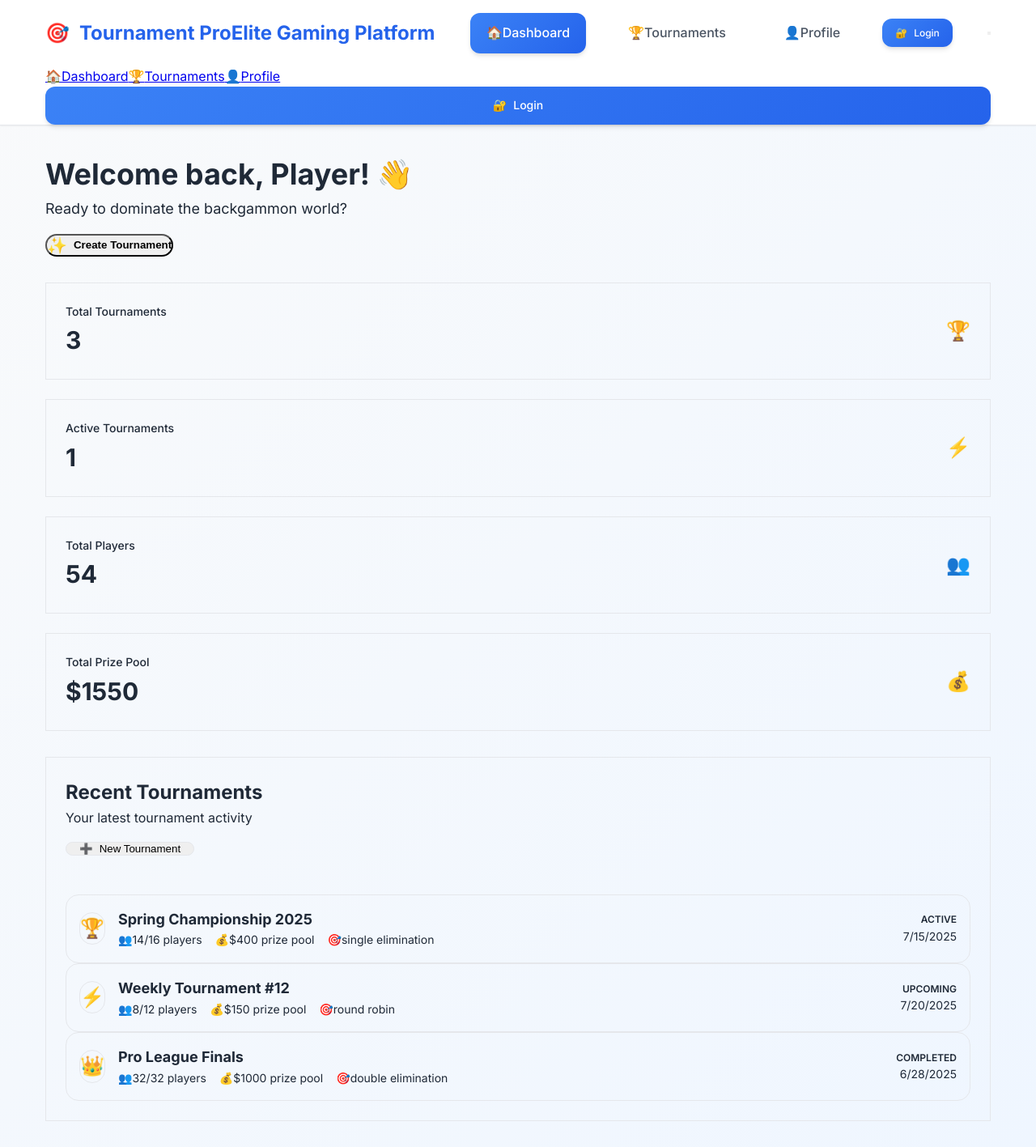
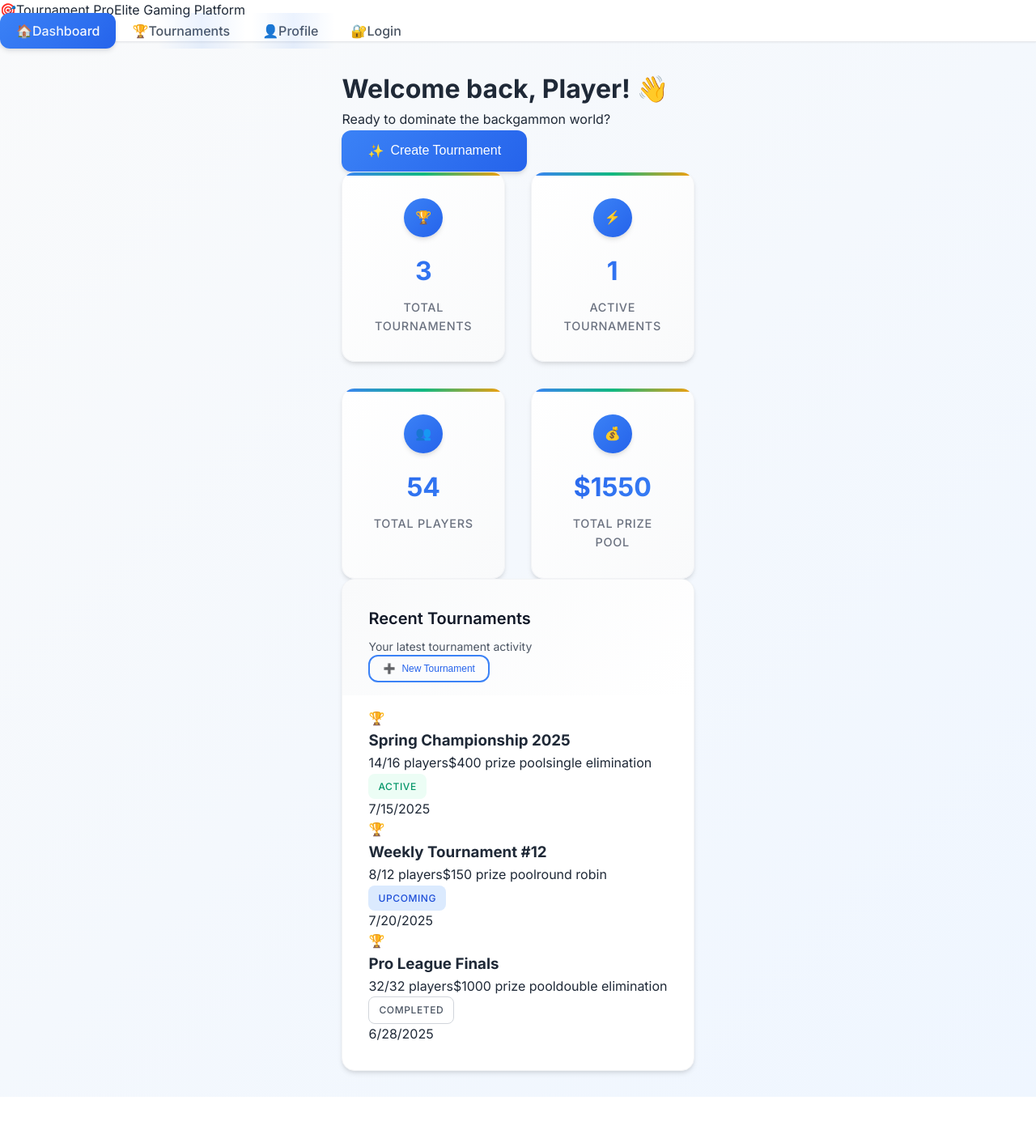
Before and after one commit to yanlehovizki/backgammon-tournament-frontend, a React (Vite) app: page / in a window 1280 px wide. Shown: the whole page at 81% size. After the commit the page ends 1355 px from the top, so only its background shows below. Built offline with nearby package versions, Linux system fonts and the light colour scheme.

Commit message:
RESTORE original beautiful design

```diff
--- a/src/App.jsx
+++ b/src/App.jsx
@@ -1,21 +1,47 @@
 import React from 'react'
 import { BrowserRouter as Router, Routes, Route } from 'react-router-dom'
-import Navbar from './components/Navbar'
 import Dashboard from './components/Dashboard'
 import Tournaments from './components/Tournaments'
 import PlayerProfile from './components/PlayerProfile'
 import TournamentDetail from './components/TournamentDetail'
 import Login from './components/Login'
+import './App.css'
 
 const App = () => {
   return (
     <Router>
-      <div className="min-h-screen bg-gradient-to-br from-slate-50 to-blue-50">
-        {/* ONLY the beautiful Navbar - NO other navigation */}
-        <Navbar />
+      <div className="app">
+        {/* Simple navigation - exactly as it was working */}
+        <nav className="navbar">
+          <div className="nav-container">
+            <div className="nav-brand">
+              <span className="brand-icon">🎯</span>
+              <span className="brand-text">Tournament Pro</span>
+              <span className="brand-subtitle">Elite Gaming Platform</span>
+            </div>
+            <div className="nav-links">
+              <a href="/dashboard" className="nav-link active">
+                <span className="nav-icon">🏠</span>
+                <span>Dashboard</span>
+              </a>
+              <a href="/tournaments" className="nav-link">
+                <span className="nav-icon">🏆</span>
+                <span>Tournaments</span>
+              </a>
+              <a href="/profile" className="nav-link">
+                <span className="nav-icon">👤</span>
+                <span>Profile</span>
+              </a>
+              <a href="/login" className="nav-link nav-login">
+                <span className="nav-icon">🔐</span>
+                <span>Login</span>
+              </a>
+            </div>
+          </div>
+        </nav>
 
-        {/* Main content with proper spacing */}
-        <main className="pt-20">
+        {/* Main content */}
+        <main className="main-content">
           <Routes>
             <Route path="/" element={<Dashboard />} />
             <Route path="/dashboard" element={<Dashboard />} />
--- a/src/components/Dashboard.jsx
+++ b/src/components/Dashboard.jsx
@@ -24,8 +24,7 @@ const Dashboard = () => {
           maxPlayers: 16,
           prizePool: 400,
           startDate: '2025-07-15',
-          format: 'single-elimination',
-          icon: '🏆'
+          format: 'single-elimination'
         },
         {
           id: 2,
@@ -35,8 +34,7 @@ const Dashboard = () => {
           maxPlayers: 12,
           prizePool: 150,
           startDate: '2025-07-20',
-          format: 'round-robin',
-          icon: '⚡'
+          format: 'round-robin'
         },
         {
           id: 3,
@@ -46,8 +44,7 @@ const Dashboard = () => {
           maxPlayers: 32,
           prizePool: 1000,
           startDate: '2025-06-28',
-          format: 'double-elimination',
-          icon: '👑'
+          format: 'double-elimination'
         }
       ]
 
@@ -67,29 +64,28 @@ const Dashboard = () => {
       id: tournaments.length + 1,
       ...tournamentData,
       participants: 0,
-      status: 'upcoming',
-      icon: '🎯'
+      status: 'upcoming'
     }
     setTournaments(prev => [newTournament, ...prev])
     setIsCreateModalOpen(false)
   }
 
-  const getStatusBadge = (status) => {
-    const badges = {
-      upcoming: { color: 'bg-blue-100 text-blue-800', text: 'UPCOMING' },
-      active: { color: 'bg-green-100 text-green-800', text: 'ACTIVE' },
-      completed: { color: 'bg-gray-100 text-gray-800', text: 'COMPLETED' }
+  const getStatusColor = (status) => {
+    switch (status) {
+      case 'upcoming': return 'badge-primary'
+      case 'active': return 'badge-success'
+      case 'completed': return 'badge-outline'
+      default: return 'badge-outline'
     }
-    return badges[status] || badges.upcoming
   }
 
   if (loading) {
     return (
-      <div className="container mx-auto px-6 py-8">
-        <div className="flex items-center justify-center py-20">
-          <div className="text-center">
-            <div className="animate-spin rounded-full h-12 w-12 border-b-2 border-blue-600 mx-auto mb-4"></div>
-            <p className="text-gray-600">Loading dashboard...</p>
+      <div className="page-wrapper">
+        <div className="container">
+          <div className="loading-container">
+            <div className="loading-spinner"></div>
+            <p className="text-secondary">Loading dashboard...</p>
           </div>
         </div>
       </div>
@@ -97,88 +93,71 @@ const Dashboard = () => {
   }
 
   return (
-    <div className="container mx-auto px-6 py-8">
-      {/* NO NAVIGATION HERE - REMOVED COMPLETELY */}
-
+    <div className="page-wrapper">
+      <div className="container">
         {/* Welcome Section */}
-      <div className="flex flex-col lg:flex-row justify-between items-start lg:items-center mb-8 gap-4">
-        <div className="animate-fade-in">
-          <h1 className="text-4xl font-bold bg-gradient-to-r from-blue-600 to-purple-600 bg-clip-text text-transparent mb-2">
+        <div className="welcome-section">
+          <div className="welcome-content">
+            <h1 className="page-title">
               Welcome back, Player! 👋
             </h1>
-          <p className="text-gray-600 text-lg">Ready to dominate the backgammon world?</p>
+            <p className="page-subtitle">Ready to dominate the backgammon world?</p>
           </div>
           <button
             onClick={() => setIsCreateModalOpen(true)}
-          className="bg-gradient-to-r from-blue-600 to-purple-600 hover:from-blue-700 hover:to-purple-700 text-white px-8 py-3 rounded-xl font-semibold shadow-lg hover:shadow-xl transform hover:scale-105 transition-all duration-300 flex items-center gap-2"
+            className="btn btn-primary btn-lg"
           >
-          <span className="text-xl">✨</span>
+            <span>✨</span>
             <span>Create Tournament</span>
           </button>
         </div>
 
-      {/* Stats Cards */}
-      <div className="grid grid-cols-1 md:grid-cols-2 lg:grid-cols-4 gap-6 mb-8">
-        <div className="bg-white rounded-2xl p-6 shadow-lg hover:shadow-xl transition-all duration-300 border border-gray-100 animate-fade-in" style={{ animationDelay: '0.1s' }}>
-          <div className="flex items-center justify-between">
-            <div>
-              <p className="text-gray-500 text-sm font-medium">Total Tournaments</p>
-              <p className="text-3xl font-bold text-gray-900 mt-1">{stats.totalTournaments}</p>
+        {/* Stats Grid */}
+        <div className="stats-grid">
+          <div className="stat-card">
+            <div className="stat-icon bg-primary">🏆</div>
+            <div className="stat-content">
+              <div className="stat-number">{stats.totalTournaments}</div>
+              <div className="stat-label">Total Tournaments</div>
             </div>
-            <div className="bg-blue-100 p-3 rounded-xl">
-              <span className="text-2xl">🏆</span>
+          </div>
+
+          <div className="stat-card">
+            <div className="stat-icon bg-success">⚡</div>
+            <div className="stat-content">
+              <div className="stat-number">{stats.activeTournaments}</div>
+              <div className="stat-label">Active Tournaments</div>
+            </div>
+          </div>
+
+          <div className="stat-card">
+            <div className="stat-icon bg-warning">👥</div>
+            <div className="stat-content">
+              <div className="stat-number">{stats.totalPlayers}</div>
+              <div className="stat-label">Total Players</div>
+            </div>
+          </div>
+
+          <div className="stat-card">
+            <div className="stat-icon bg-error">💰</div>
+            <div className="stat-content">
+              <div className="stat-number">${stats.totalPrizePool}</div>
+              <div className="stat-label">Total Prize Pool</div>
             </div>
           </div>
         </div>
 
-        <div className="bg-white rounded-2xl p-6 shadow-lg hover:shadow-xl transition-all duration-300 border border-gray-100 animate-fade-in" style={{ animationDelay: '0.2s' }}>
-          <div className="flex items-center justify-between">
+        {/* Recent Tournaments */}
+        <div className="card">
+          <div className="card-header">
+            <div className="card-header-content">
               <div>
-              <p className="text-gray-500 text-sm font-medium">Active Tournaments</p>
-              <p className="text-3xl font-bold text-gray-900 mt-1">{stats.activeTournaments}</p>
-            </div>
-            <div className="bg-green-100 p-3 rounded-xl">
-              <span className="text-2xl">⚡</span>
-            </div>
-          </div>
-        </div>
-
-        <div className="bg-white rounded-2xl p-6 shadow-lg hover:shadow-xl transition-all duration-300 border border-gray-100 animate-fade-in" style={{ animationDelay: '0.3s' }}>
-          <div className="flex items-center justify-between">
-            <div>
-              <p className="text-gray-500 text-sm font-medium">Total Players</p>
-              <p className="text-3xl font-bold text-gray-900 mt-1">{stats.totalPlayers}</p>
-            </div>
-            <div className="bg-purple-100 p-3 rounded-xl">
-              <span className="text-2xl">👥</span>
-            </div>
-          </div>
-        </div>
-
-        <div className="bg-white rounded-2xl p-6 shadow-lg hover:shadow-xl transition-all duration-300 border border-gray-100 animate-fade-in" style={{ animationDelay: '0.4s' }}>
-          <div className="flex items-center justify-between">
-            <div>
-              <p className="text-gray-500 text-sm font-medium">Total Prize Pool</p>
-              <p className="text-3xl font-bold text-gray-900 mt-1">${stats.totalPrizePool}</p>
-            </div>
-            <div className="bg-orange-100 p-3 rounded-xl">
-              <span className="text-2xl">💰</span>
-            </div>
-          </div>
-        </div>
-      </div>
-
-      {/* Beautiful Recent Tournaments */}
-      <div className="bg-white rounded-2xl shadow-lg border border-gray-100 animate-fade-in" style={{ animationDelay: '0.5s' }}>
-        <div className="p-6 border-b border-gray-100">
-          <div className="flex flex-col sm:flex-row justify-between items-start sm:items-center gap-4">
-            <div>
-              <h2 className="text-2xl font-bold text-gray-900 mb-1">Recent Tournaments</h2>
-              <p className="text-gray-600">Your latest tournament activity</p>
+                <h2 className="card-title">Recent Tournaments</h2>
+                <p className="card-description">Your latest tournament activity</p>
               </div>
               <button
                 onClick={() => setIsCreateModalOpen(true)}
-              className="bg-blue-50 hover:bg-blue-100 text-blue-600 px-4 py-2 rounded-lg font-medium transition-all duration-300 flex items-center gap-2 border border-blue-200"
+                className="btn btn-outline btn-sm"
               >
                 <span>➕</span>
                 <span>New Tournament</span>
@@ -186,67 +165,46 @@ const Dashboard = () => {
             </div>
           </div>
 
-        <div className="p-6">
+          <div className="card-content">
             {tournaments.length > 0 ? (
-            <div className="space-y-4">
-              {tournaments.slice(0, 5).map((tournament, index) => {
-                const badge = getStatusBadge(tournament.status)
-                return (
-                  <div
-                    key={tournament.id}
-                    className="bg-gray-50 hover:bg-gray-100 rounded-xl p-4 transition-all duration-300 border border-gray-200 hover:border-blue-300 hover:shadow-md"
-                    style={{ animationDelay: `${0.6 + index * 0.1}s` }}
-                  >
-                    <div className="flex items-center justify-between">
-                      <div className="flex items-center gap-4">
-                        <div className="bg-white p-3 rounded-xl shadow-sm border border-gray-200">
-                          <span className="text-2xl">{tournament.icon}</span>
-                        </div>
-                        <div>
-                          <h3 className="font-bold text-gray-900 text-lg mb-1">{tournament.name}</h3>
-                          <div className="flex flex-wrap items-center gap-4 text-sm text-gray-600">
-                            <span className="flex items-center gap-1">
-                              <span>👥</span>
-                              {tournament.participants}/{tournament.maxPlayers} players
-                            </span>
-                            <span className="flex items-center gap-1">
-                              <span>💰</span>
-                              ${tournament.prizePool} prize pool
-                            </span>
-                            <span className="flex items-center gap-1">
-                              <span>🎯</span>
-                              {tournament.format.replace('-', ' ')}
-                            </span>
+              <div className="tournament-list">
+                {tournaments.slice(0, 5).map((tournament) => (
+                  <div key={tournament.id} className="tournament-item">
+                    <div className="tournament-icon">🏆</div>
+                    <div className="tournament-info">
+                      <h3 className="tournament-name">{tournament.name}</h3>
+                      <div className="tournament-details">
+                        <span>{tournament.participants}/{tournament.maxPlayers} players</span>
+                        <span>${tournament.prizePool} prize pool</span>
+                        <span>{tournament.format.replace('-', ' ')}</span>
                       </div>
                     </div>
+                    <div className="tournament-status">
+                      <div className={`badge ${getStatusColor(tournament.status)}`}>
+                        {tournament.status.charAt(0).toUpperCase() + tournament.status.slice(1)}
                       </div>
-                      <div className="text-right">
-                        <div className={`px-3 py-1 rounded-full text-xs font-semibold ${badge.color} mb-2`}>
-                          {badge.text}
-                        </div>
-                        <div className="text-sm text-gray-500">
+                      <div className="tournament-date">
                         {new Date(tournament.startDate).toLocaleDateString()}
                       </div>
                     </div>
                   </div>
-                  </div>
-                )
-              })}
+                ))}
               </div>
             ) : (
-            <div className="text-center py-12">
-              <div className="text-6xl mb-4">🏆</div>
-              <h3 className="text-xl font-semibold text-gray-900 mb-2">No tournaments yet</h3>
-              <p className="text-gray-600 mb-6">Create your first tournament to get started!</p>
+              <div className="empty-state">
+                <div className="empty-icon">🏆</div>
+                <h3 className="empty-title">No tournaments yet</h3>
+                <p className="empty-description">Create your first tournament to get started!</p>
                 <button
                   onClick={() => setIsCreateModalOpen(true)}
-                className="bg-gradient-to-r from-blue-600 to-purple-600 hover:from-blue-700 hover:to-purple-700 text-white px-6 py-3 rounded-xl font-semibold shadow-lg hover:shadow-xl transform hover:scale-105 transition-all duration-300 flex items-center gap-2 mx-auto"
+                  className="btn btn-primary"
                 >
                   <span>✨</span>
                   <span>Create Your First Tournament</span>
                 </button>
               </div>
             )}
+          </div>
         </div>
       </div>
 
```
Lines whose indentation alone changed are shown as unchanged.
